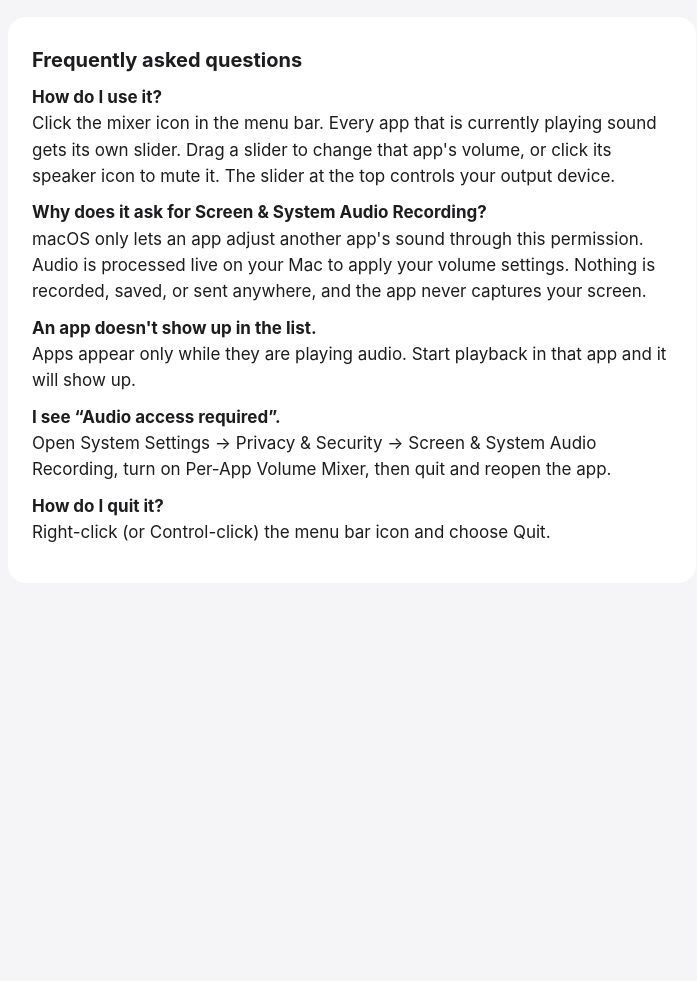
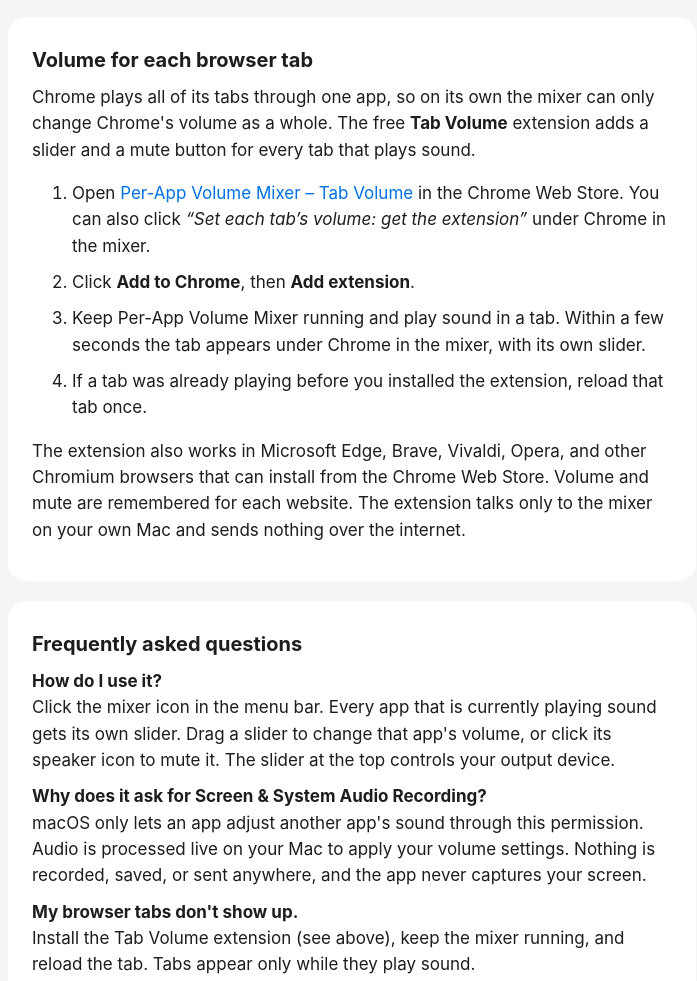
Before and after one commit to 7inh/per-app-volume-mixer-legal, a plain HTML site: page index.html in a window 1280 px wide. Shown: the part 315-1296 px from the top of the page, without its empty margins (288-985 px from the left). Before the commit the page ends 982 px from the top, so only its background shows below. Drawn offline with Linux system fonts and the light colour scheme.

Commit message:
Explain how to install the Tab Volume extension
Co-Authored-By: Claude Opus 5.5 <noreply@anthropic.com>

```diff
--- a/index.html
+++ b/index.html
@@ -18,6 +18,18 @@
     <p>Found a bug or have a suggestion? Email <a href="mailto:tranquoclinh247@gmail.com">tranquoclinh247@gmail.com</a>.</p>
   </div>
 
+  <div class="card" id="tab-volume">
+    <h2>Volume for each browser tab</h2>
+    <p>Chrome plays all of its tabs through one app, so on its own the mixer can only change Chrome's volume as a whole. The free <strong>Tab Volume</strong> extension adds a slider and a mute button for every tab that plays sound.</p>
+    <ol>
+      <li>Open <a href="https://chromewebstore.google.com/detail/nccmdoalgfnjaolfimjnkgcgiaaljgpa">Per-App Volume Mixer – Tab Volume</a> in the Chrome Web Store. You can also click <em>“Set each tab’s volume: get the extension”</em> under Chrome in the mixer.</li>
+      <li>Click <strong>Add to Chrome</strong>, then <strong>Add extension</strong>.</li>
+      <li>Keep Per-App Volume Mixer running and play sound in a tab. Within a few seconds the tab appears under Chrome in the mixer, with its own slider.</li>
+      <li>If a tab was already playing before you installed the extension, reload that tab once.</li>
+    </ol>
+    <p>The extension also works in Microsoft Edge, Brave, Vivaldi, Opera, and other Chromium browsers that can install from the Chrome Web Store. Volume and mute are remembered for each website. The extension talks only to the mixer on your own Mac and sends nothing over the internet.</p>
+  </div>
+
   <div class="card">
     <h2>Frequently asked questions</h2>
 
@@ -26,6 +38,9 @@
 
     <p><strong>Why does it ask for Screen &amp; System Audio Recording?</strong><br>
     macOS only lets an app adjust another app's sound through this permission. Audio is processed live on your Mac to apply your volume settings. Nothing is recorded, saved, or sent anywhere, and the app never captures your screen.</p>
+
+    <p><strong>My browser tabs don't show up.</strong><br>
+    Install the Tab Volume extension (see above), keep the mixer running, and reload the tab. Tabs appear only while they play sound.</p>
 
     <p><strong>An app doesn't show up in the list.</strong><br>
     Apps appear only while they are playing audio. Start playback in that app and it will show up.</p>
```
